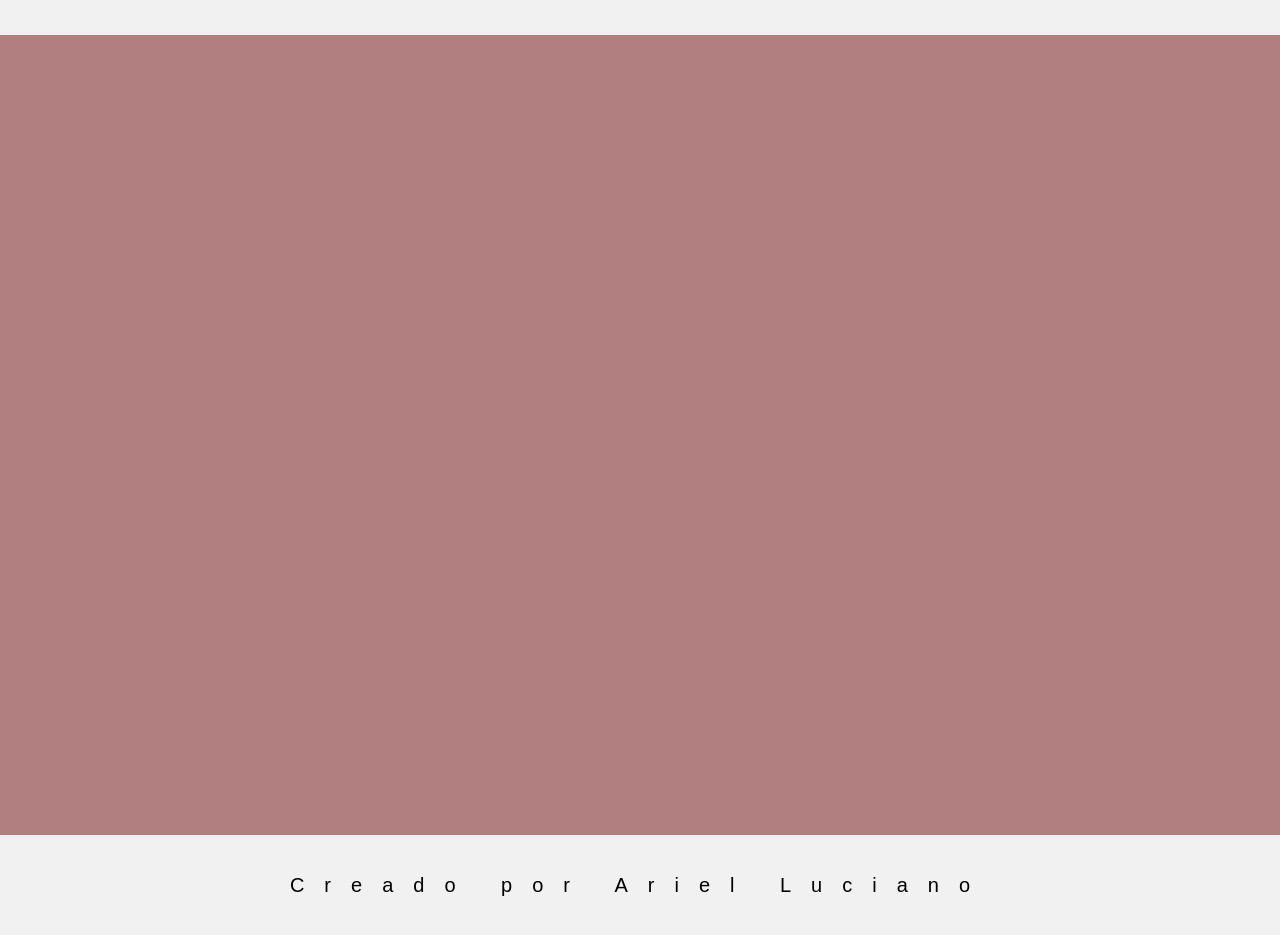
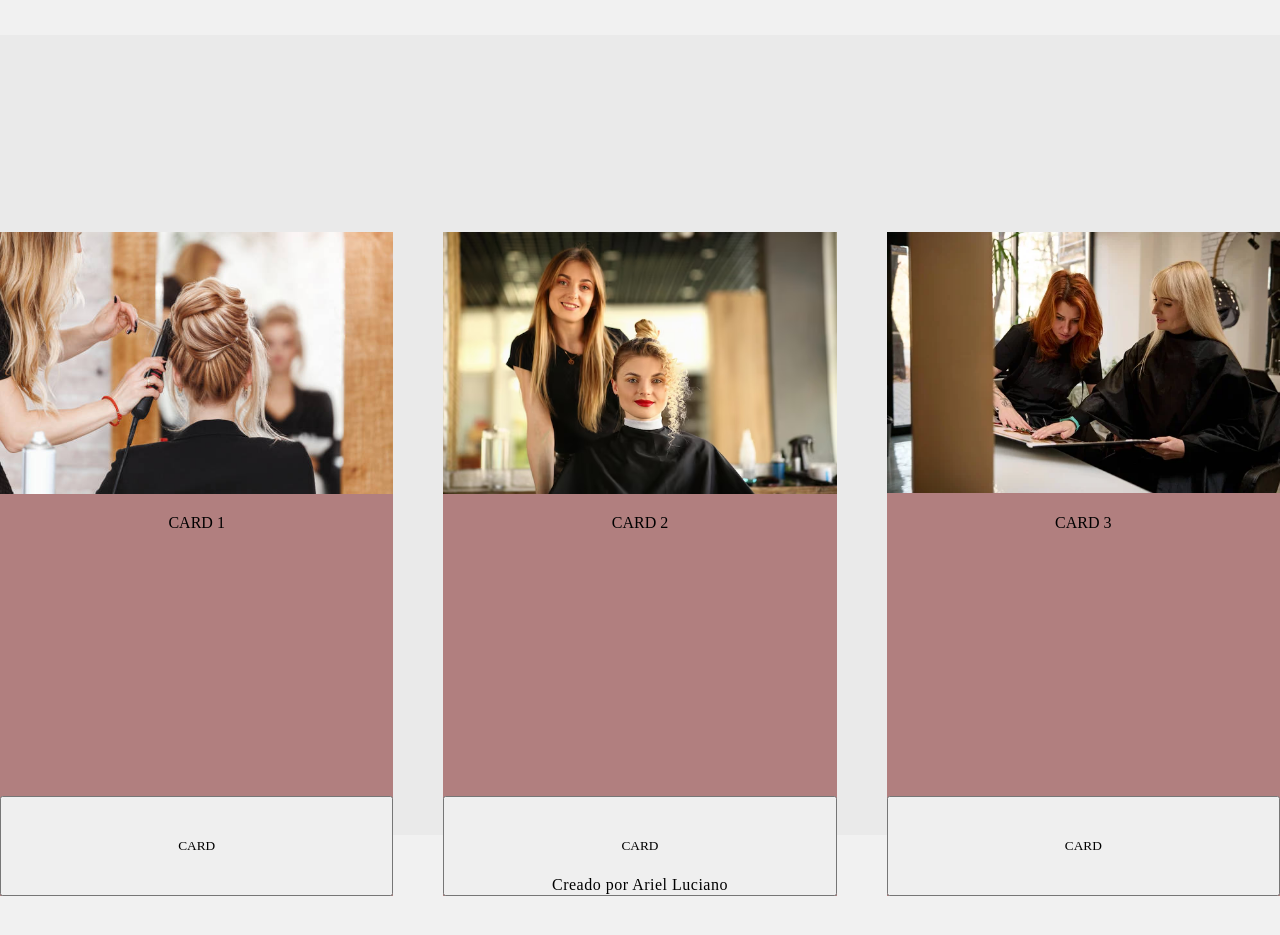
Before and after one commit to arielluciano/Project-Front-UTN, a plain HTML site: page cards.html in a window 1280 px wide. Shown: the part 65-1000 px from the top of the page. Drawn offline with Linux system fonts and the light colour scheme.

Commit message:
retoques en las class para coincidir con los css

```diff
--- a/cards.html
+++ b/cards.html
@@ -18,7 +18,26 @@
         </nav>
     </header>
     <main>
+        <section class="cards">
+            <div class="item">
+                <img src="img/card1.jpg" alt="" width="100%">
+                <p>CARD 1</p>
+                <button>CARD</button>
 
+            </div>
+            <div class="item">
+                <img src="img/card4.avif" alt="" width="100%">
+                <p>CARD 2</p>
+                <button>CARD</button>
+
+            </div>
+            <div class="item">
+                <img src="img/car3.jpg" alt="" width="100%">
+                <p>CARD 3</p>
+                <button>CARD</button>
+
+            </div>
+        </section>
     </main>
     <footer><p>Creado por Ariel Luciano</p></footer>
 </body>
--- a/css/cards.css
+++ b/css/cards.css
@@ -32,32 +32,31 @@ nav li{
 }
 
 main{
-    background-color: #B17F7F ;
+    background-color: #EAEAEA ;
     background-size: cover;
     background-repeat: no-repeat;
     background-position: center;
     width: 100%;
     height: 100vh;
 }
-h1{
-    font-family: 'Kaisei Tokumin', sans-serif;
-    display: flex;
-    justify-content: center;
-    padding-top: 80px;
-    font-size: 128px;
-    letter-spacing: 20px;
 
+.cards{
+    display: grid;
+    grid-template-columns: 1fr 1fr 1fr;
+    gap: 50px;
 }
 
-p{
-    font-family: 'Kaisei Tokumin', sans-serif;
-    display: flex;
-    justify-content: center;
-    font-size: 20px;
-    letter-spacing: 20px;
+.item{
+    max-width: 400px;
+    margin-top: 50%;
+    margin-left: auto;
+    margin-right: auto;
+    background-color: #B17F7F;
+    display: grid;
+    grid-template-rows: 1fr 1fr 100px;
+    gap: 20px;
+    text-align: center;
 }
-
-
 footer{
     height: 100px;
     width: 100%;
--- a/css/contacto.css
+++ b/css/contacto.css
@@ -31,7 +31,7 @@ nav li{
     color: black;
 }
 
-.img-home{
+main{
     background-color: #B17F7F ;
     background-size: cover;
     background-repeat: no-repeat;
@@ -39,24 +39,6 @@ nav li{
     width: 100%;
     height: 100vh;
 }
-h1{
-    font-family: 'Kaisei Tokumin', sans-serif;
-    display: flex;
-    justify-content: center;
-    padding-top: 80px;
-    font-size: 128px;
-    letter-spacing: 20px;
-
-}
-
-p{
-    font-family: 'Kaisei Tokumin', sans-serif;
-    display: flex;
-    justify-content: center;
-    font-size: 20px;
-    letter-spacing: 20px;
-}
-
 
 footer{
     height: 100px;
--- a/css/galeria.css
+++ b/css/galeria.css
@@ -39,24 +39,6 @@ main{
     width: 100%;
     height: 100vh;
 }
-h1{
-    font-family: 'Kaisei Tokumin', sans-serif;
-    display: flex;
-    justify-content: center;
-    padding-top: 80px;
-    font-size: 128px;
-    letter-spacing: 20px;
-
-}
-
-p{
-    font-family: 'Kaisei Tokumin', sans-serif;
-    display: flex;
-    justify-content: center;
-    font-size: 20px;
-    letter-spacing: 20px;
-}
-
 
 footer{
     height: 100px;
```
Also changed, not shown: contacto.html (+1 -1 lines).
